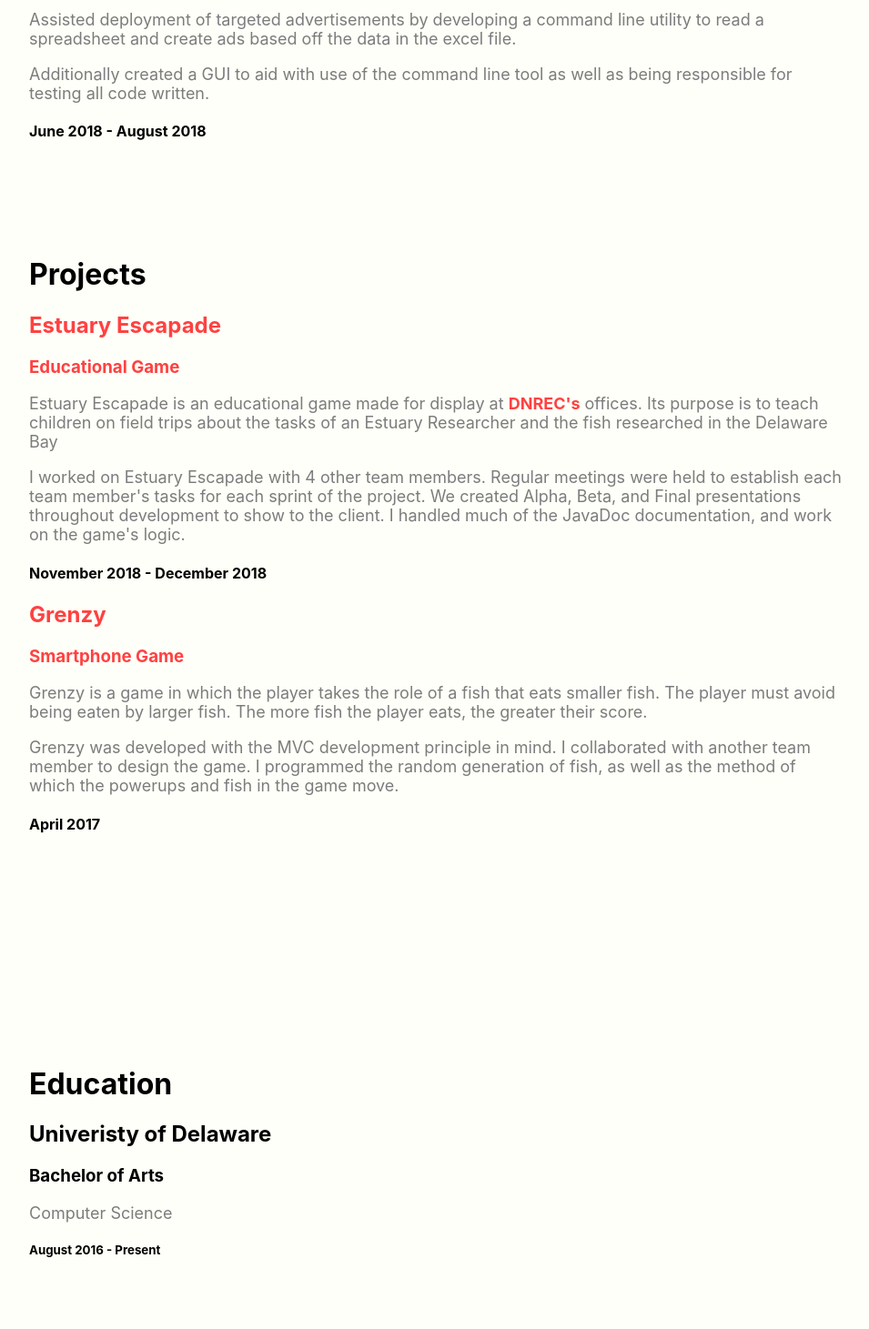
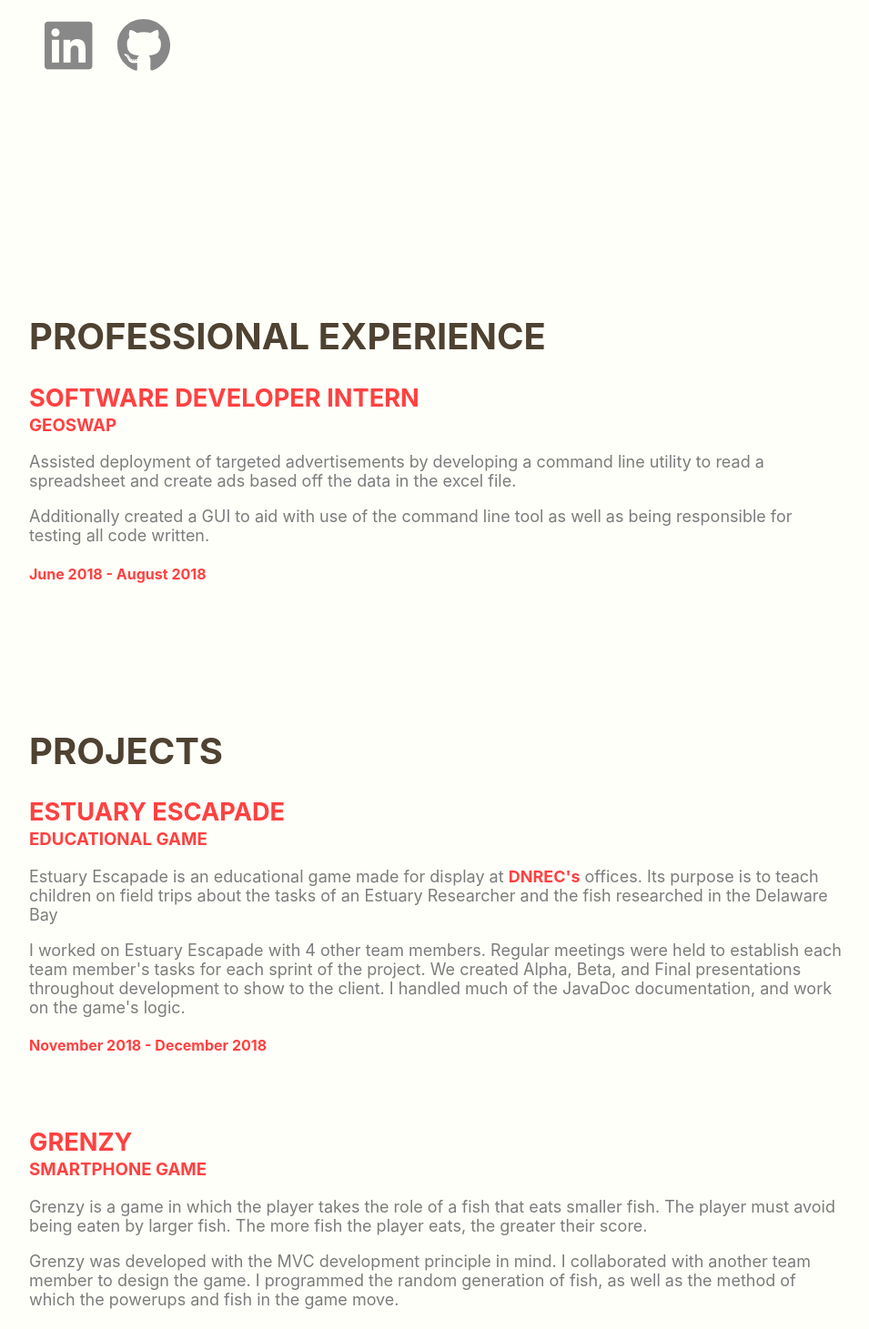
Before and after one commit to mmboyce/portfolio-2, a React (Create React App) app: page / in a window 1280 px wide. Shown: the part 1330-2791 px from the top of the page at 91% size, without its empty margins (160-1115 px from the left). Built offline with nearby package versions, Linux system fonts and the light colour scheme.

Commit message:
color and size formatting

```diff
--- a/src/components/Experience.js
+++ b/src/components/Experience.js
@@ -6,6 +6,7 @@ class Experience extends React.Component {
             <div id="experience" class="section">
                 <div id="professional">
                     <h1>Professional Experience</h1>
+                    <div class="job" id="geoswap">
                         <a href="http://www.geoswap.com">
                             <h2>Software Developer Intern</h2>
                             <h3>GeoSwap</h3>
@@ -13,8 +14,10 @@ class Experience extends React.Component {
                         <p>Assisted deployment of targeted advertisements by developing a command line utility to read a spreadsheet and create ads based off the data in the excel file.</p><p>Additionally created a GUI to aid with use of the command line tool as well as being responsible for testing all code written.</p>
                         <h4>June 2018 - August 2018</h4>
                     </div>
+                </div>
                 <div id="projects">
                     <h1>Projects</h1>
+                    <div class="project" id="estuary-escapade">
                         <a href="https://github.com/mmboyce/Estuary-Escapade">
                             <h2>Estuary Escapade</h2>
                             <h3>Educational Game</h3>
@@ -22,6 +25,8 @@ class Experience extends React.Component {
                         <p>Estuary Escapade is an educational game made for display at <a href="https://dnrec.alpha.delaware.gov/">DNREC's</a> offices. Its purpose is to teach children on field trips about the tasks of an Estuary Researcher and the fish researched in the Delaware Bay</p>
                         <p>I worked on Estuary Escapade with 4 other team members. Regular meetings were held to establish each team member's tasks for each sprint of the project. We created  Alpha, Beta, and Final presentations throughout development to show to the client. I handled much of the JavaDoc documentation, and work on the game's logic. </p>
                         <h4>November 2018 - December 2018</h4>
+                    </div>
+                    <div class="project" id="grenzy">
                         <a href="https://github.com/mmboyce/grenzy">
                             <h2>Grenzy</h2>
                             <h3>Smartphone Game</h3>
@@ -31,6 +36,7 @@ class Experience extends React.Component {
                         <h4>April 2017</h4>
                     </div>
                 </div>
+            </div>
         );
     }
 }
--- a/src/css/about.css
+++ b/src/css/about.css
@@ -1,8 +1,8 @@
 #about h1 {
-    color: #ff4141;
     text-transform: uppercase;
     font-family: Impact, Haettenschweiler, 'Arial Narrow Bold', sans-serif;
     font-weight: normal;
+    font-size: 3.5em;
 }
 
 #about .icons a {
@@ -11,7 +11,7 @@
 }
 
 #first {
-    color: #4e4232;
+    color: #ff4141;
 }
 
 #email {
--- a/src/css/app.css
+++ b/src/css/app.css
@@ -5,6 +5,15 @@
   align-content: left;
   justify-content: center;
   min-height: 25vw;
+}
+
+h1 {
+  text-transform: uppercase;
+  color: #4e4232;
+}
+
+h4 {
+  color: #ff4141;
 }
 
 body {
--- a/src/css/experience.css
+++ b/src/css/experience.css
@@ -1,3 +1,25 @@
 #projects {
-    margin-top: 10vw;
+    margin-top: 10em;
 }
+
+#professional h1, #projects h1 {
+    font-size: 2.5em;
+}
+
+.job h2, .job h3,
+.project h2, .project h3 {
+    text-transform: uppercase;
+}
+
+.job h2, .project h2 {
+    font-size: 1.7em;
+    margin-bottom: 0;
+}
+
+.job h3, .project h3 {
+    margin-top: 0.1em;
+}
+
+.project {
+    margin-bottom: 5em;
+}
--- a/src/css/topbar.css
+++ b/src/css/topbar.css
@@ -2,7 +2,7 @@
     position:fixed;
     top:0;
     background-color: #ff4141;
-    padding: 20px;
+    padding: 1em;
     width: 100%;
 }
 
@@ -15,6 +15,6 @@
 }
 
 #topbar a:hover {
-    color: #ffffff;
+    color: #fffff9;
     text-decoration: none;
 }
```
Also changed, not shown: public/me.jpg (deleted), src/images/me.jpg (added). Lines whose indentation alone changed are shown as unchanged.
